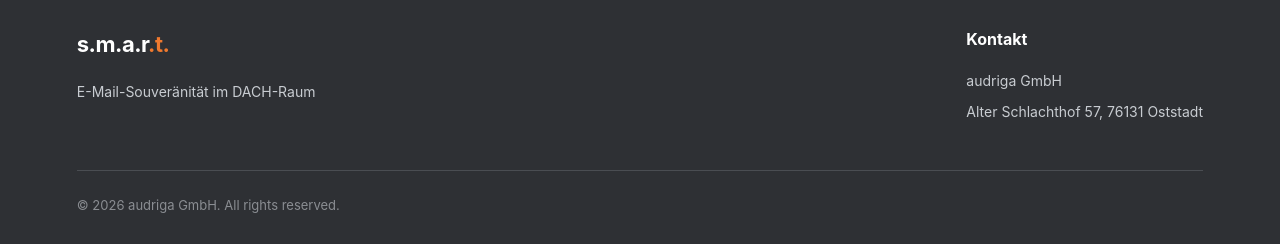
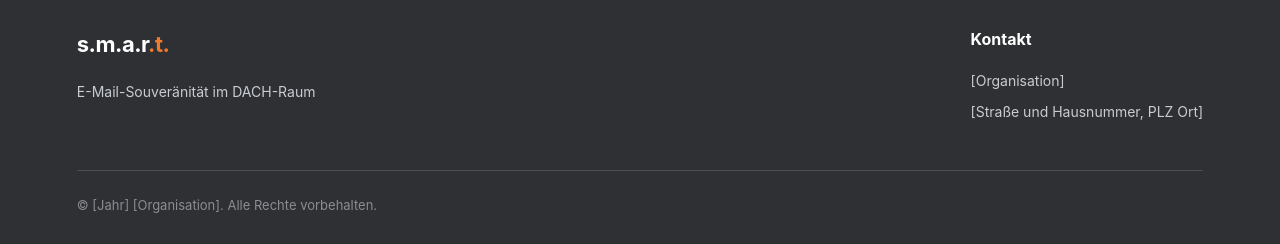
Before and after one commit to Owreeb/S.M.A.R.T.-Sovereign_Mail_Assessment_and_Rating_Tool, a React (Vite) app in the folder frontend/: page / in a window 1280 px wide. Shown: the part 1788-2032 px from the top of the page. Built offline with nearby package versions, Linux system fonts and the light colour scheme.

Commit message:
fix: prepare for ownership transfer

```diff
--- a/frontend/src/components/landing/Footer.tsx
+++ b/frontend/src/components/landing/Footer.tsx
@@ -19,11 +19,7 @@ const Footer = (): React.ReactElement => {
           </div>
           <div className={styles.contactColumn}>
             <div className={styles.contactHeading}>{t('contactHeading')}</div>
-            <div className={styles.contactLine}>
-              <a className={styles.contactLine} target="_blank" href="https://www.audriga.com/en/Contact">
-                {t('organization')}
-              </a>
-            </div>
+            <div className={styles.contactLine}>{t('organization')}</div>
             <div className={styles.contactLine}>{t('address')}</div>
           </div>
         </div>
--- a/frontend/src/i18n/locales/de/footer.ts
+++ b/frontend/src/i18n/locales/de/footer.ts
@@ -1,9 +1,9 @@
 const footer = {
   tagline: 'E-Mail-Souveränität im DACH-Raum',
   contactHeading: 'Kontakt',
-  organization: 'audriga GmbH',
-  address: 'Alter Schlachthof 57, 76131 Oststadt',
-  copyright: '© 2026 audriga GmbH. All rights reserved.',
+  organization: '[Organisation]',
+  address: '[Straße und Hausnummer, PLZ Ort]',
+  copyright: '© [Jahr] [Organisation]. Alle Rechte vorbehalten.',
 }
 
 export default footer
--- a/frontend/src/i18n/locales/en/footer.ts
+++ b/frontend/src/i18n/locales/en/footer.ts
@@ -1,9 +1,9 @@
 const footer = {
   tagline: 'Email sovereignty in the DACH region',
   contactHeading: 'Contact',
-  organization: 'audriga GmbH',
-  address: 'Alter Schlachthof 57, 76131 Oststadt',
-  copyright: '© 2026 audriga GmbH. All rights reserved.',
+  organization: '[Organisation]',
+  address: '[Street and number, postal code city]',
+  copyright: '© [Year] [Organisation]. All rights reserved.',
 }
 
 export default footer
```
Also changed, not shown: 5 other files (tests, documents, lock files or other folders).
